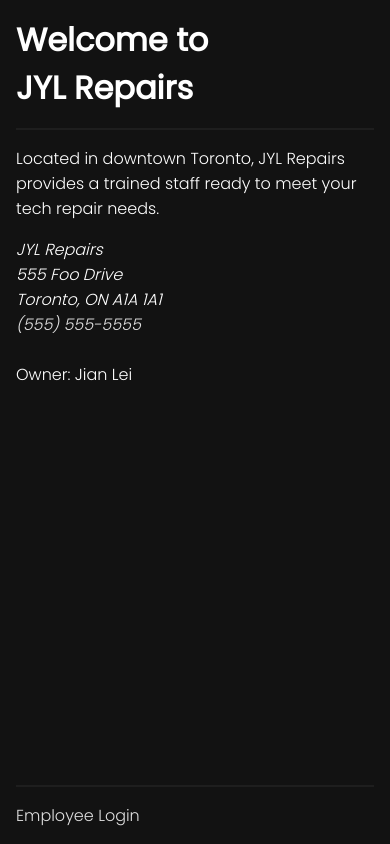
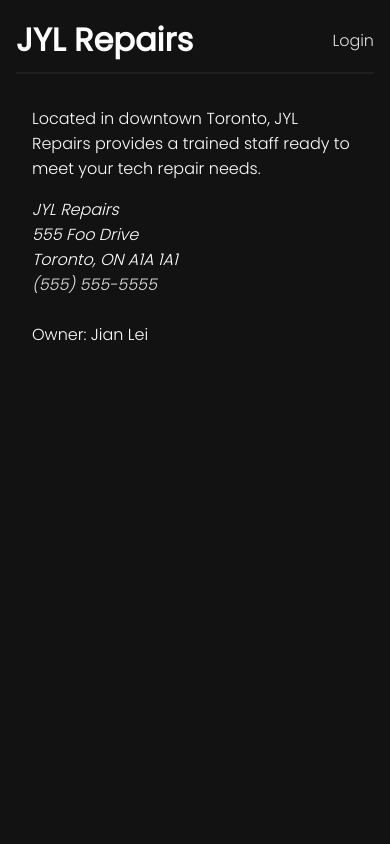
Before and after one commit to jianylei/shopNotes, a React (Create React App) app: page / in a window 390 px wide. Built offline with nearby package versions, Linux system fonts and the light colour scheme.

Commit message:
moved public and login links from footer to header

```diff
--- a/src/components/Public.js
+++ b/src/components/Public.js
@@ -4,7 +4,8 @@ const Public = () => {
   return (
     <section className="public">
         <header>
-            <h1>Welcome to <span className="nowrap">JYL Repairs</span></h1>
+            <h1><span className="nowrap">JYL Repairs</span></h1>
+            <Link to="/login">Login</Link>
         </header>
         <main className="public__main">
             <p>Located in downtown Toronto, JYL Repairs provides a trained staff ready to meet your tech repair needs.</p>
@@ -17,9 +18,6 @@ const Public = () => {
             <br />
             <p>Owner: Jian Lei</p>
         </main>
-        <footer>
-            <Link to="/login">Employee Login</Link>
-        </footer>
     </section>
   )
 }
--- a/src/features/auth/Login.js
+++ b/src/features/auth/Login.js
@@ -60,6 +60,7 @@ const Login = () => {
     <section className="public">
         <header>
             <h1>Employee Login</h1>
+            <Link to="/">Home</Link>
         </header>
         <main className="login">
             <form className="form" onSubmit={handleSubmit}>
@@ -97,9 +98,6 @@ const Login = () => {
                     </label>
             </form>
         </main>
-        <footer>
-            <Link to="/">Back to Home</Link>
-        </footer>
     </section>
   )
 }
--- a/src/index.css
+++ b/src/index.css
@@ -132,7 +132,7 @@ h2 {
 .welcome {
   display: flex;
   flex-direction: column;
-  gap: 1rem;
+  gap: 0.5rem;
   font-weight: 300;
 }
 
@@ -141,12 +141,22 @@ h2 {
   flex-grow: 1;
 }
 
+.public header {
+  display: flex;
+  justify-content: space-between;
+  align-items: flex-end;
+  padding: 0 1rem;
+}
+
 .public__main,
 .login {
   flex-grow: 1;
   border-top: 2px solid var(--BORDER-COLOR);
-  border-bottom: 2px solid var(--BORDER-COLOR);
   padding: 1em 0;
+}
+
+.public__main {
+  padding: 2rem 1rem;
 }
 
 .public__addr {
@@ -470,6 +480,13 @@ h2 {
   .dash-header__nav {
     gap: 0;
   }
+
+  .public header {
+    display: flex;
+    justify-content: space-between;
+    align-items: center;
+    padding: 0 0;
+  }
 }
 
 @media screen and (min-width: 768px) {
```
